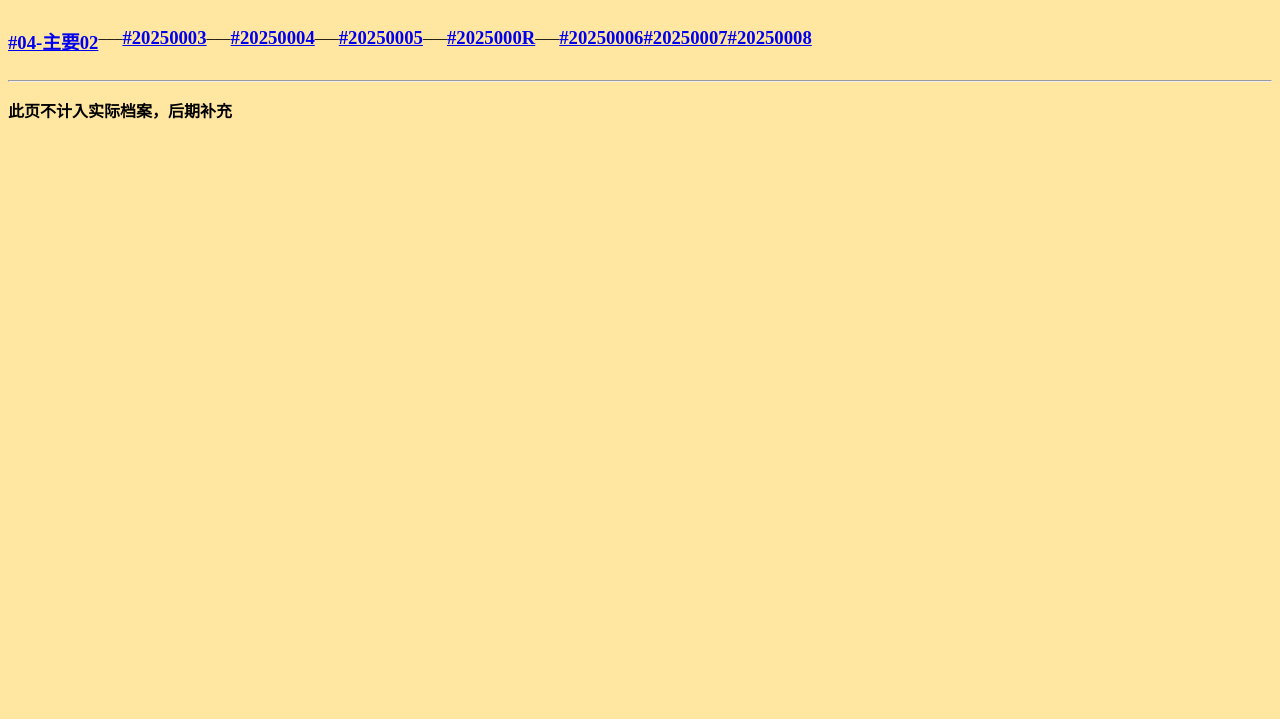
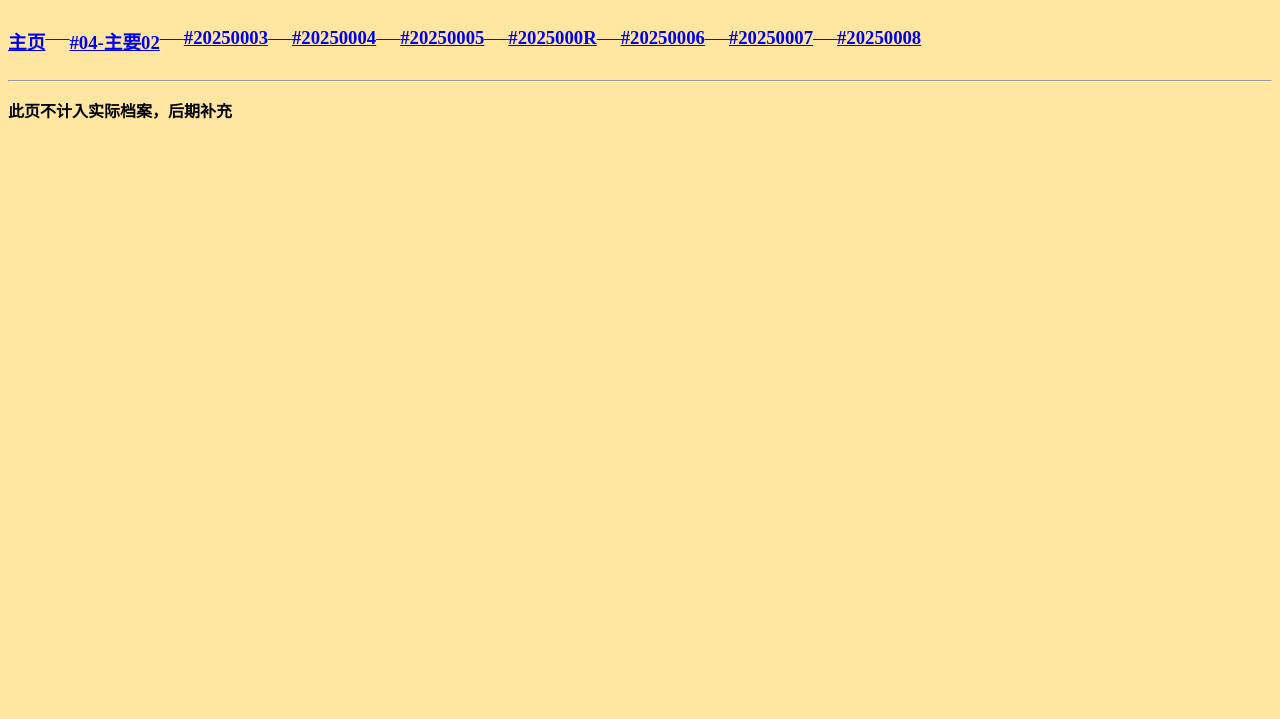
Before and after one commit to cy-webs/homestar, a plain HTML site: page 2025000R.html in a window 1280 px wide. Shown: the part 81-800 px from the top of the page. Drawn offline with Linux system fonts and the light colour scheme.

Commit message:
Add files via upload

```diff
--- a/2025000R.html
+++ b/2025000R.html
@@ -11,6 +11,10 @@
         <h1>档案记录</h1>
 
         <div class="top-link">
+            <a href="index.html">
+                <h3>主页</h3>
+            </a>
+            <p>___</p>
             <a href="04.html">
                 <h3>#04-主要02</h3>
             </a>
@@ -34,12 +38,16 @@
             <a href="20250006.html">
                 <h3>#20250006</h3>
             </a>
+            <p>___</p>
             <a href="20250007.html">
                 <h3>#20250007</h3>
             </a>
+            <p>___</p>
             <a href="20250008.html">
                 <h3>#20250008</h3>
             </a>
+
+        </div>
 
         </div>
         <style>
```
Also changed, not shown: 20250003.html (+6 -0 lines), 20250004.html (+4 -0 lines), 20250005.html (+6 -0 lines), 20250006.html (+6 -0 lines), 20250007.html (+4 -0 lines).
